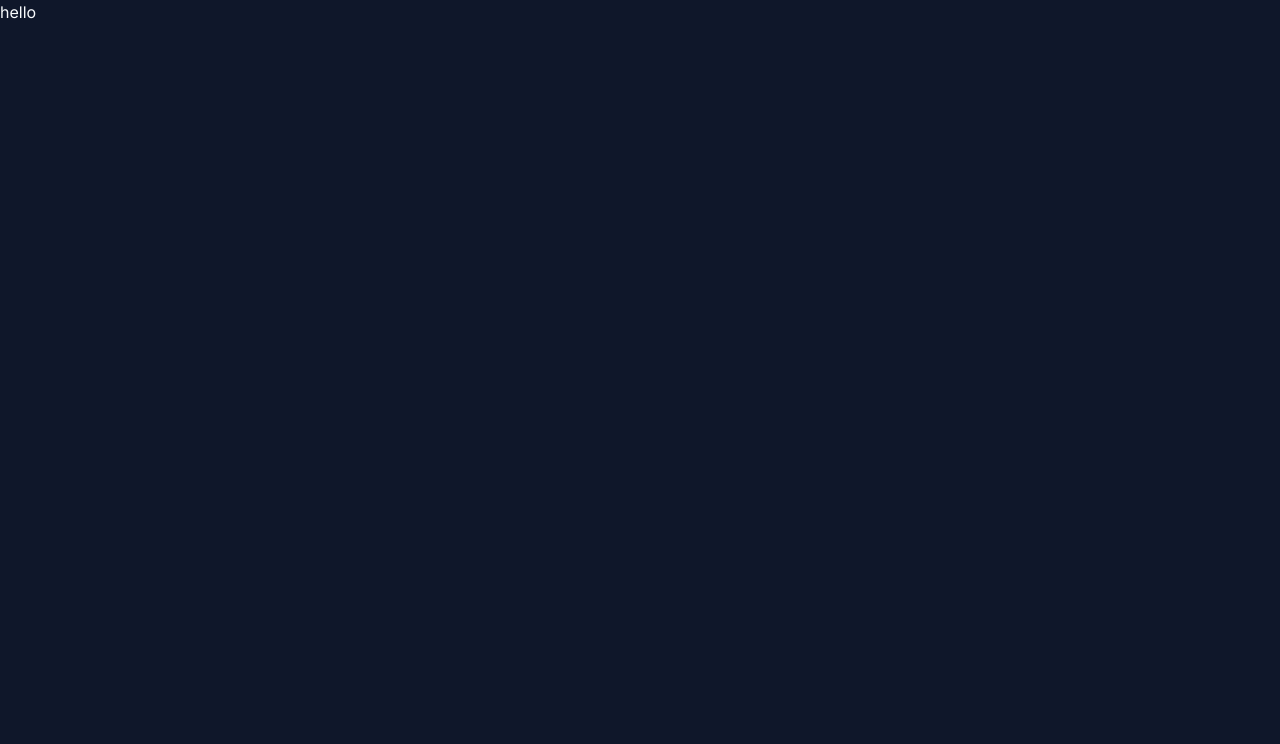
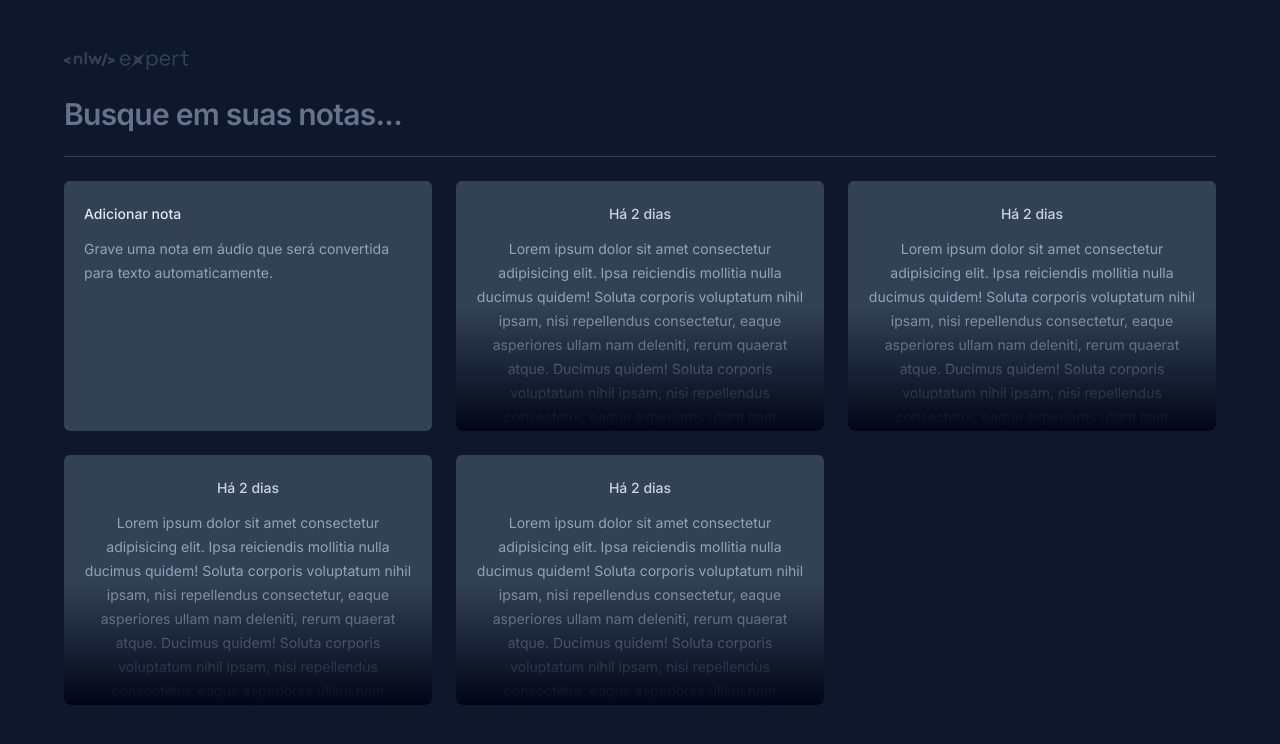
Before and after one commit to francisverissimo/spoken-notes-transcriber, a React (Vite) app: page / in a window 1280 px wide. Shown: the top 744 px of the page. Built offline with nearby package versions, Linux system fonts and the light colour scheme.

Commit message:
feat: initial visual part - create component note-card, new-note-card

```diff
--- a/package.json
+++ b/package.json
@@ -23,5 +23,6 @@
     "tailwindcss": "^3.4.1",
     "typescript": "^5.2.2",
     "vite": "^5.0.8"
-  }
+  },
+  "prettier": "./prettier.config.js"
 }
--- a/src/app.tsx
+++ b/src/app.tsx
@@ -1,3 +1,29 @@
+import logo from './assets/logo-nlw-expert.svg'
+import { NewNoteCard } from './components/new-note-card'
+import { NoteCard } from './components/note-card'
+
 export function App() {
-  return <h1 className="text-3xl font-bold">hello</h1>;
+  return (
+    <div className="mx-auto my-12 max-w-6xl space-y-6">
+      <img src={logo} alt="NLW Expert" />
+
+      <form className="w-full">
+        <input
+          type="text"
+          placeholder="Busque em suas notas..."
+          className="w-full bg-transparent text-3xl font-semibold tracking-tight outline-none placeholder:text-slate-500"
+        />
+      </form>
+
+      <div className="h-px bg-slate-700" />
+
+      <div className="grid auto-rows-[250px] grid-cols-3 gap-6">
+        <NewNoteCard />
+        <NoteCard />
+        <NoteCard />
+        <NoteCard />
+        <NoteCard />
+      </div>
+    </div>
+  )
 }
--- /dev/null
+++ b/src/components/new-note-card.tsx
@@ -0,0 +1,10 @@
+export function NewNoteCard() {
+  return (
+    <div className="space-y-3 rounded-md bg-slate-700 p-5">
+      <span className="text-sm font-medium text-slate-200">Adicionar nota</span>
+      <p className="text-sm leading-6 text-slate-400">
+        Grave uma nota em áudio que será convertida para texto automaticamente.
+      </p>
+    </div>
+  )
+}
--- /dev/null
+++ b/src/components/note-card.tsx
@@ -0,0 +1,15 @@
+export function NoteCard() {
+  return (
+    <button className="relative space-y-3 overflow-hidden rounded-md bg-slate-700 p-5 outline-none hover:ring-2 hover:ring-slate-600 focus-visible:ring-2 focus-visible:ring-lime-400">
+      <span className="text-sm font-medium text-slate-300">Há 2 dias</span>
+      <p className="text-sm leading-6 text-slate-400">
+        Lorem ipsum dolor sit amet consectetur adipisicing elit. Ipsa reiciendis mollitia nulla
+        ducimus quidem! Soluta corporis voluptatum nihil ipsam, nisi repellendus consectetur, eaque
+        asperiores ullam nam deleniti, rerum quaerat atque. Ducimus quidem! Soluta corporis
+        voluptatum nihil ipsam, nisi repellendus consectetur, eaque asperiores ullam nam deleniti,
+        rerum quaerat atque.
+      </p>
+      <div className="pointer-events-none absolute bottom-0 left-0 right-0 h-1/2 bg-gradient-to-t from-slate-950 to-transparent" />
+    </button>
+  )
+}
--- a/tailwind.config.js
+++ b/tailwind.config.js
@@ -1,12 +1,12 @@
 /** @type {import('tailwindcss').Config} */
 export default {
-  content: ["./index.html", "./src/**/*.{tsx}"],
+  content: ['./index.html', './src/**/*.{js,jsx,ts,tsx}'],
   theme: {
     extend: {
       fontFamily: {
-        sans: ["Inter", "sans-serif"],
+        sans: ['Inter', 'sans-serif'],
       },
     },
   },
   plugins: [],
-};
+}
```
Also changed, not shown: prettier.config.js (added, +11 -0 lines), src/assets/logo-nlw-expert.svg (added), 1 other file (tests, documents, lock files or other folders).
